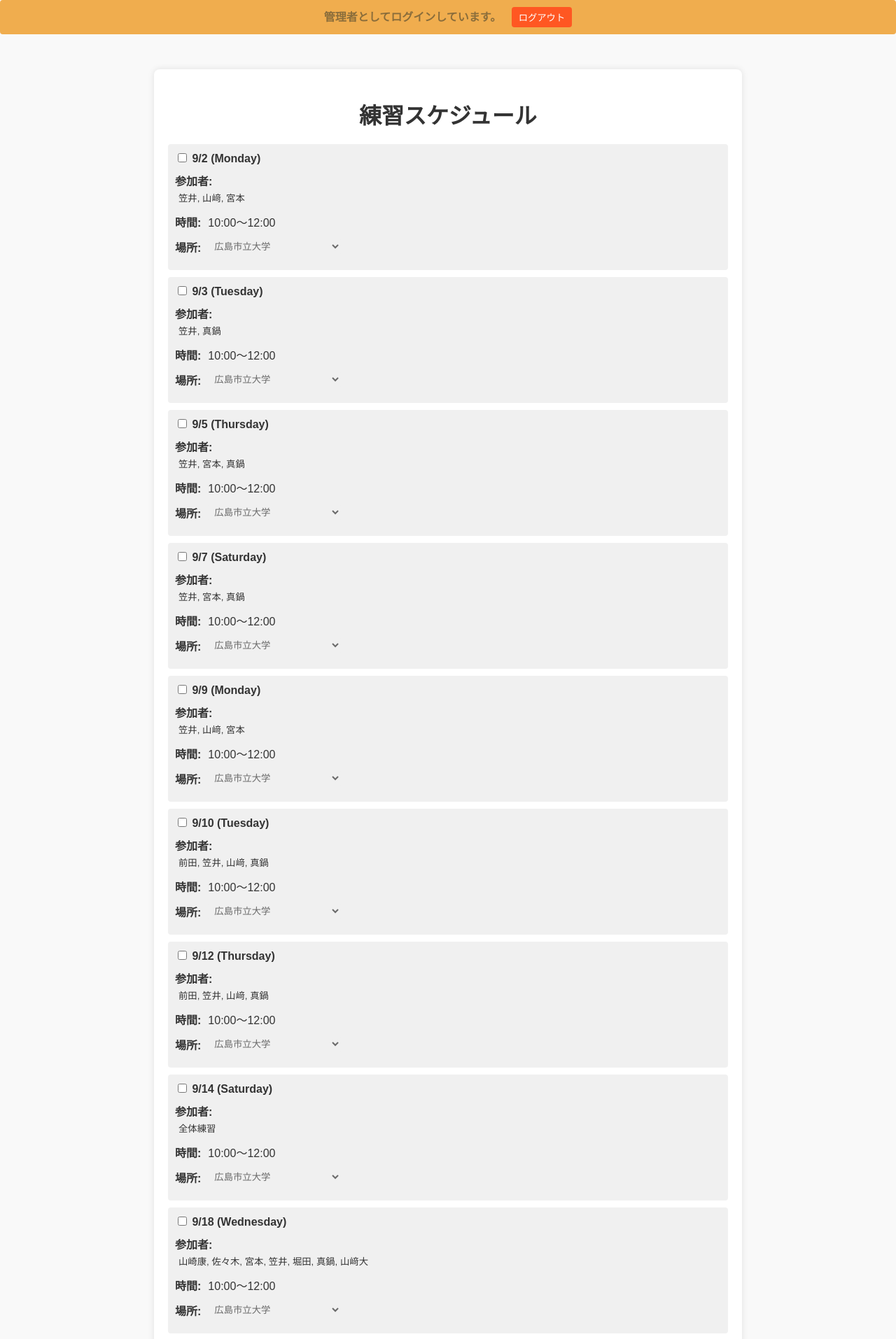
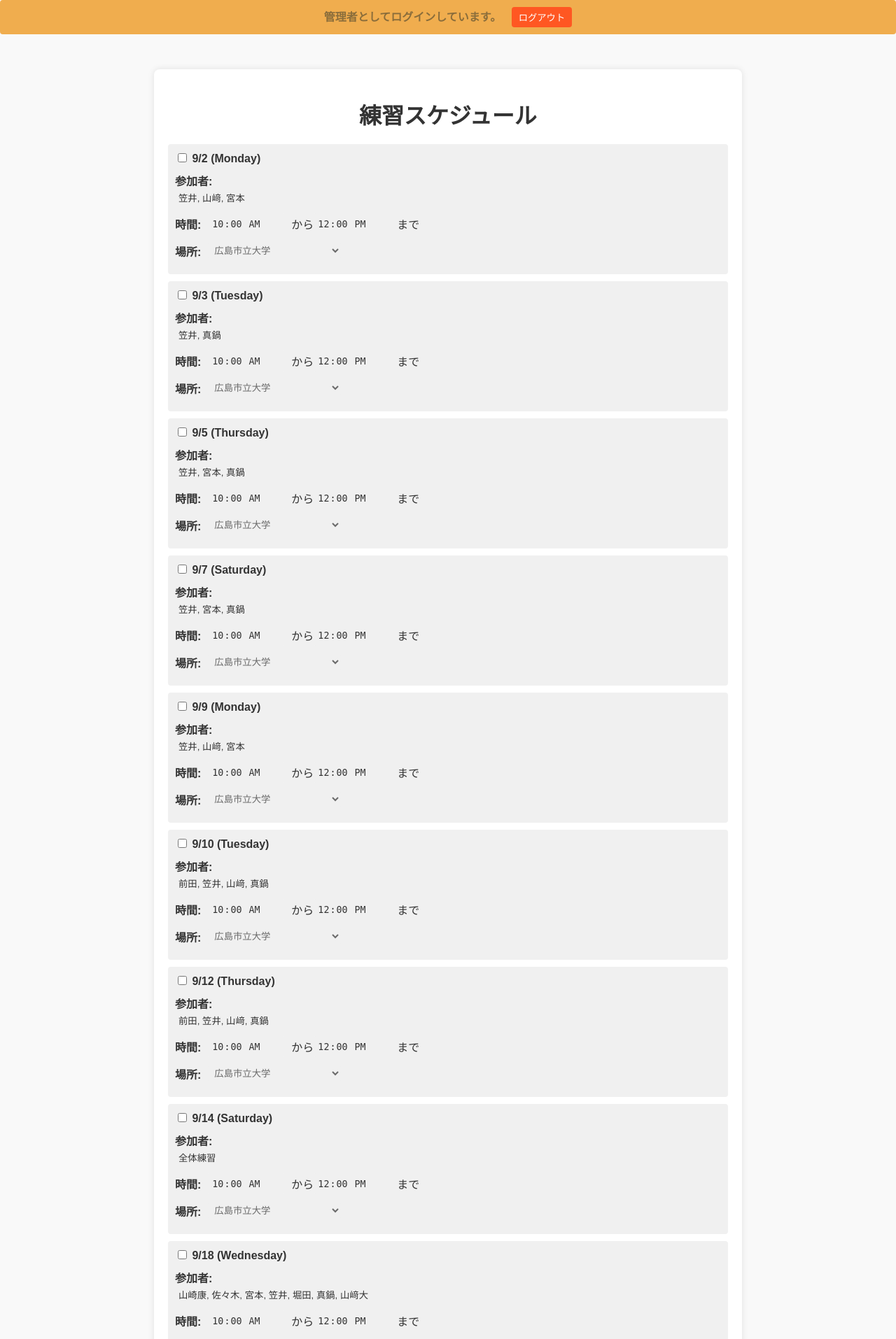
Before and after one commit to Hiro-ch/kyudou-schedule, a Flask app: page / in a window 1280 px wide. Shown: the top 1914 px of the page at 70% size. Run offline with Flask 3, Linux system fonts and the light colour scheme; a user stored in the database is signed in.

Commit message:
時間の表示を「から」「まで」に戻しました。

```diff
--- a/templates/index.html
+++ b/templates/index.html
@@ -105,7 +105,10 @@
                         </div>
                         <div class="schedule-item">
                             <label>時間:</label>
-                            <div>{{ details.start_time }}～{{ details.end_time }}</div>
+                            <input type="time" id="start_time_{{ date }}" name="start_time_{{ date }}" value="{{ details.start_time }}" disabled>
+                            から
+                            <input type="time" id="end_time_{{ date }}" name="end_time_{{ date }}" value="{{ details.end_time }}" disabled>
+                            まで
                         </div>
                         <div class="schedule-item">
                             <label for="location_{{ date }}">場所:</label>
```
